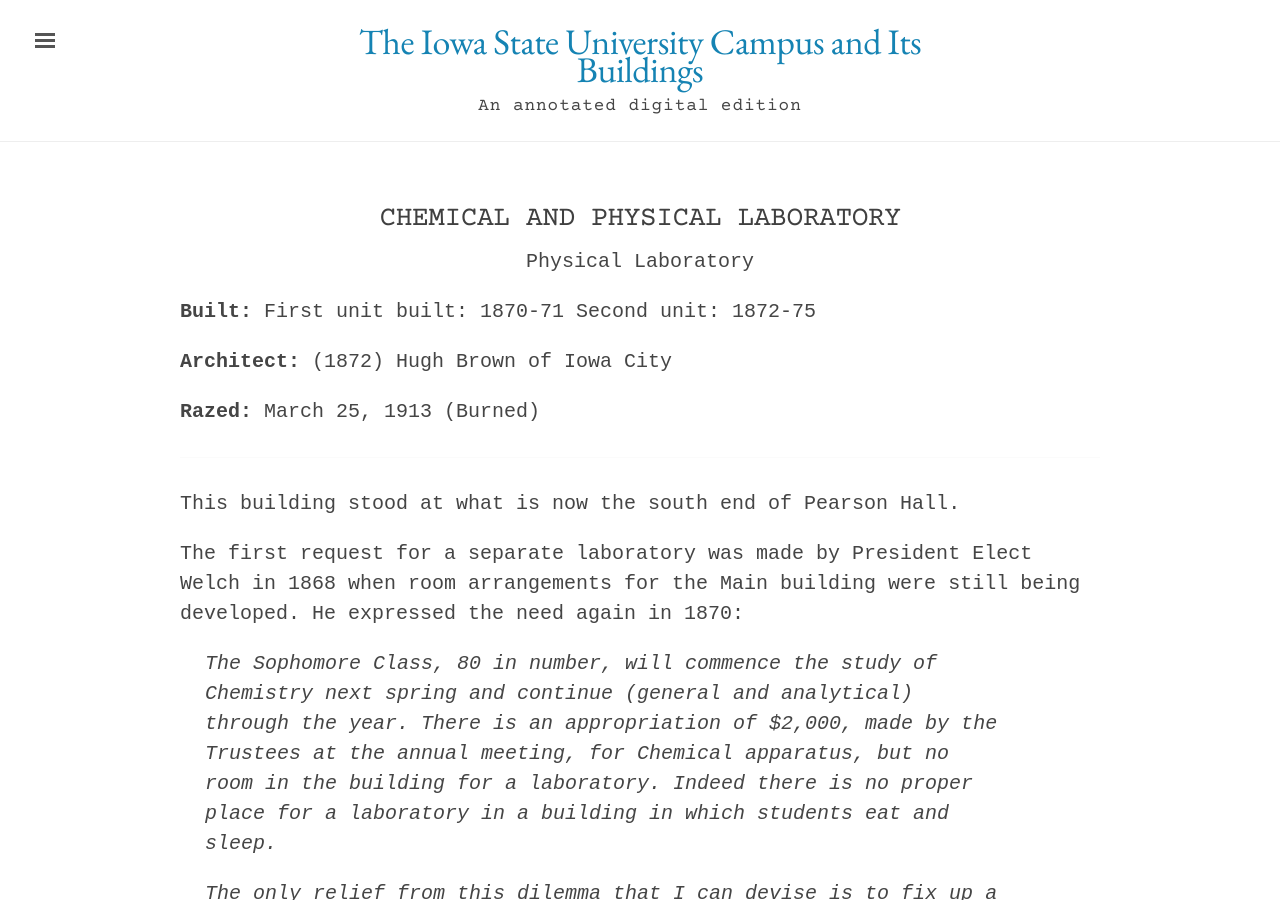
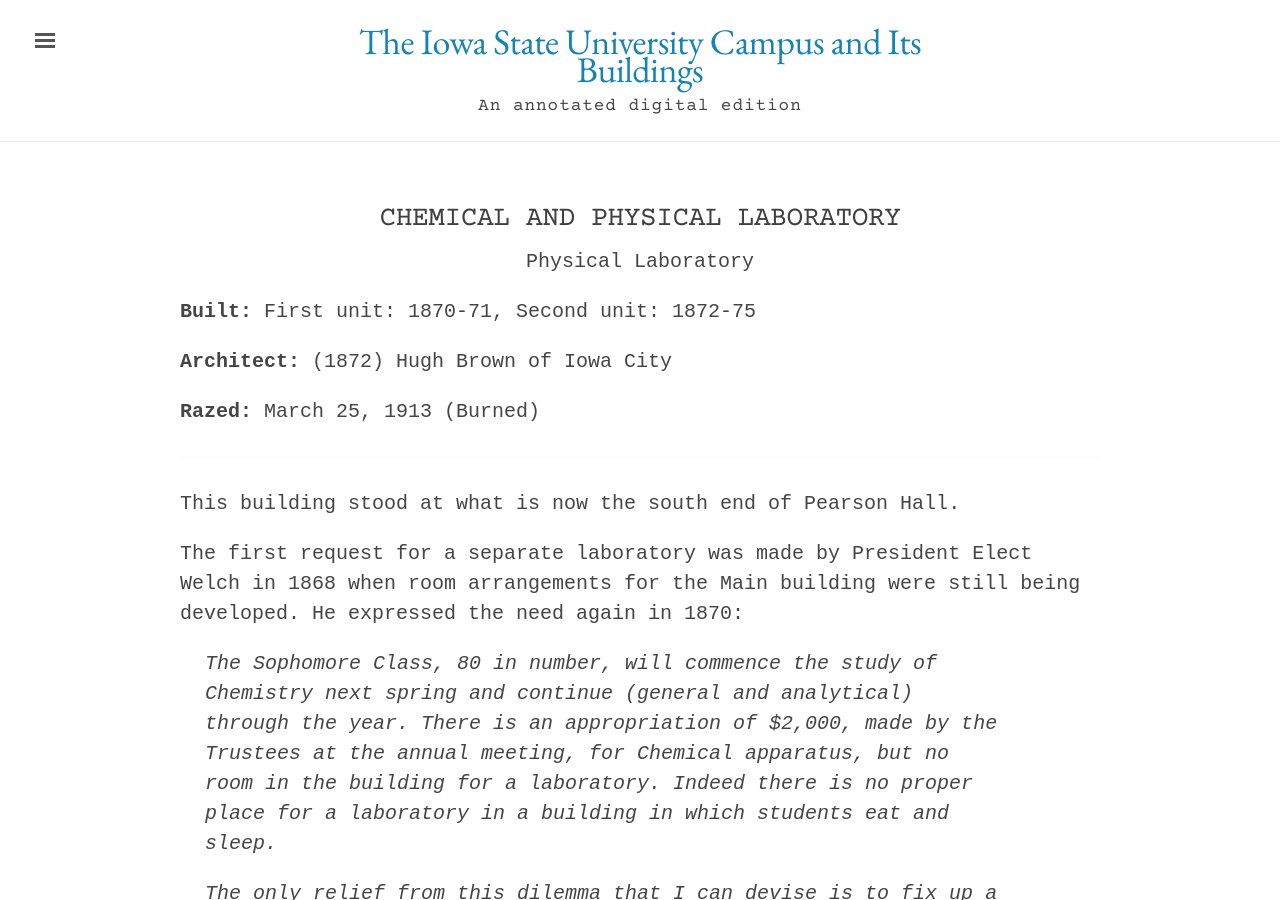
Before and after one commit to emanderson811/day-edition, a Jekyll site: the page built from _texts/buildings/038day-chemical-physical-lab.md, in a window 1280 px wide and 900 px high. Built offline with Jekyll 4.4.1, drawn with Linux system fonts in a browser that asks for light colours.

Commit message:
Update 038day-chemical-physical-lab.md

```diff
--- a/_texts/buildings/038day-chemical-physical-lab.md
+++ b/_texts/buildings/038day-chemical-physical-lab.md
@@ -2,11 +2,13 @@
 layout: building
 title: "Chemical and Physical Laboratory"
 alternative_name: "Physical Laboratory"
-built: "First unit built: 1870-71 Second unit: 1872-75"
+built:
+  - "First unit: 1870-71"
+  - "Second unit: 1872-75"
 addition:
 architect: "(1872) Hugh Brown of Iowa City"
 contractor:
-razed: March 25, 1913 (Burned)
+razed: "March 25, 1913 (Burned)"
 author:
 rights: Public Domain
 source: Iowa State University Library, University Archives
```
